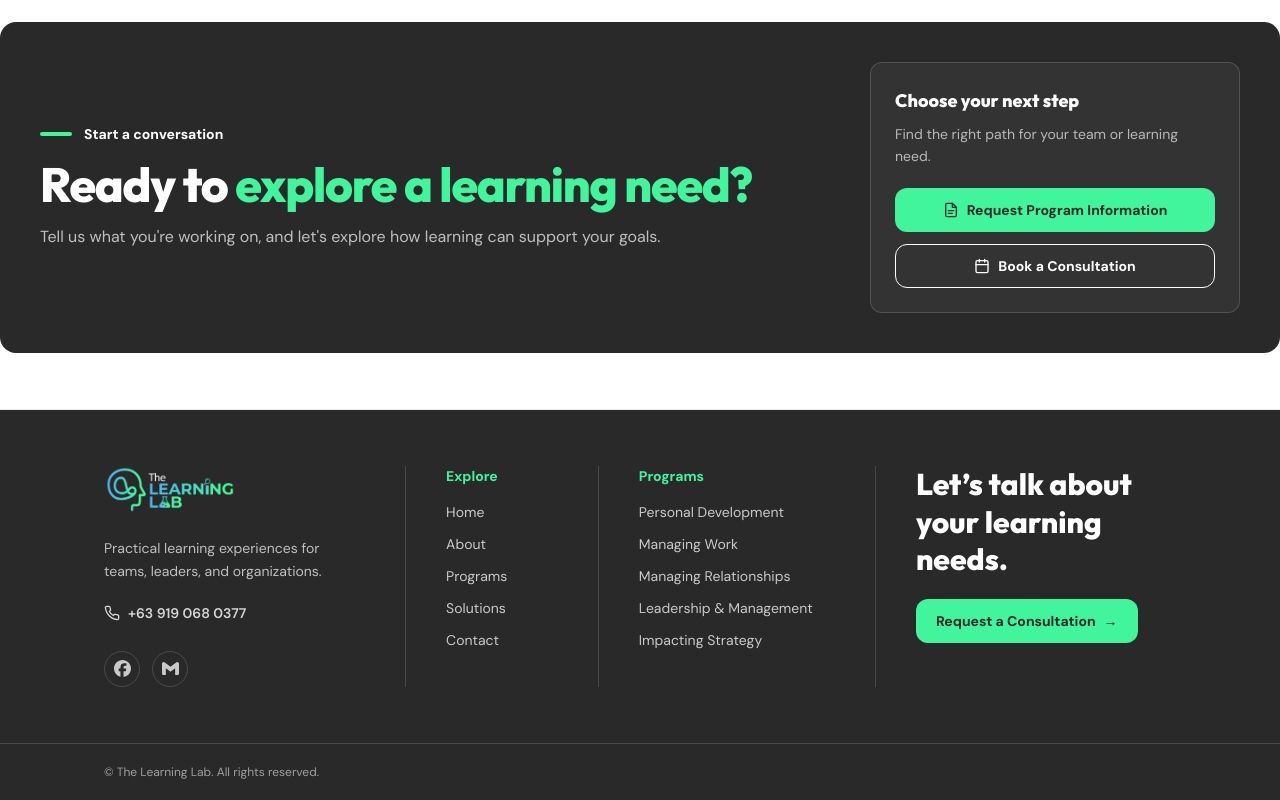
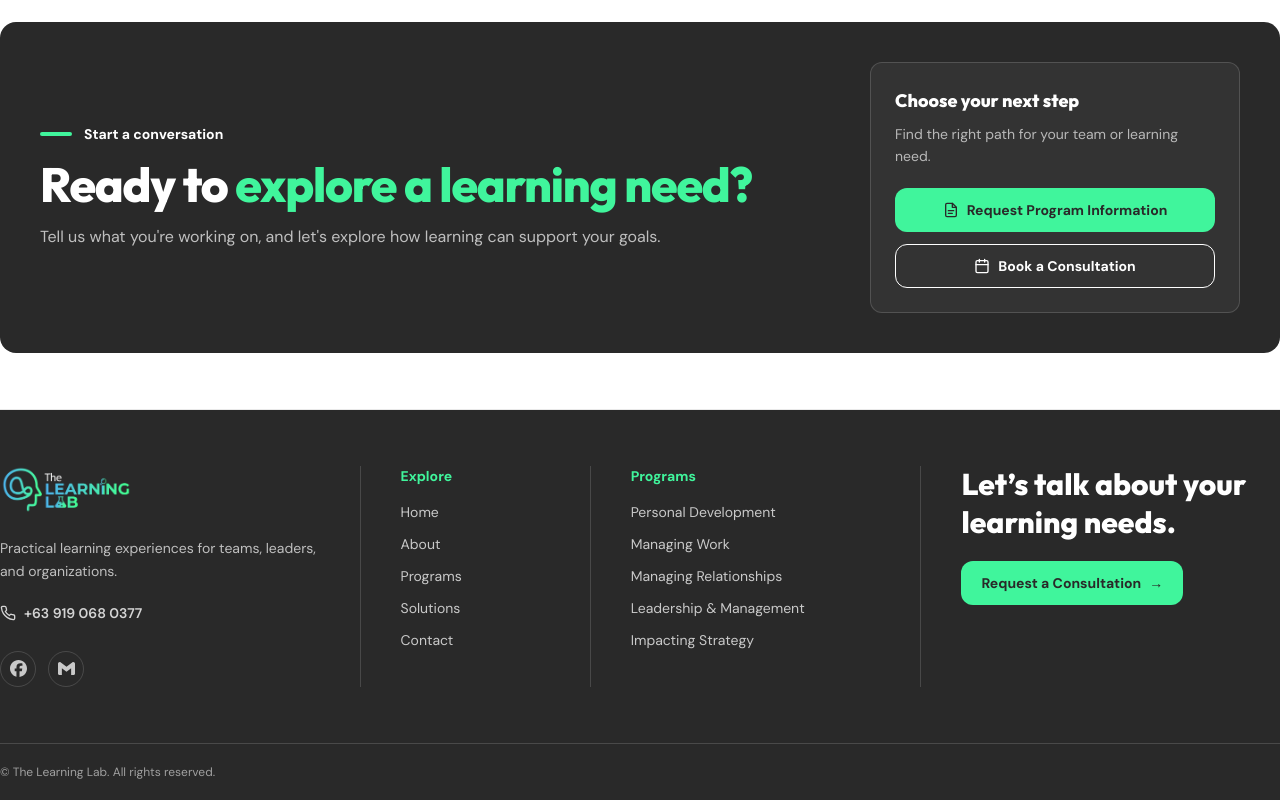
Before and after one commit to gabzy0423/The-Learning-Lab, a Next.js app: page / in a window 1280 px wide. Shown: the part 2868-3668 px from the top of the page. Built offline with nearby package versions, Linux system fonts and the light colour scheme.

Commit message:
Align footer with page grid

```diff
--- a/components/layout/Footer.tsx
+++ b/components/layout/Footer.tsx
@@ -13,7 +13,7 @@ const footerLinks = [
 export function Footer() {
   return (
     <footer className="bg-brand-charcoal text-brand-white">
-      <div className="mx-auto grid max-w-[74rem] gap-10 px-7 py-12 sm:px-10 lg:grid-cols-[1.25fr_0.8fr_1.15fr_1.25fr] lg:gap-0 lg:px-14 lg:py-14">
+      <div className="mx-auto grid max-w-[80rem] gap-10 px-7 py-12 sm:px-10 lg:grid-cols-[1.25fr_0.8fr_1.15fr_1.25fr] lg:gap-0 lg:px-0 lg:py-14">
         <div className="lg:pr-10">
           <Link href="/" aria-label="The Learning Lab home" className="inline-flex rounded-md focus-visible:outline-2 focus-visible:outline-brand-cyan-blue">
             <Image src="/assets/logo/learning-lab-logo-transparent.png" alt="The Learning Lab" width={360} height={132} className="h-12 w-auto" />
@@ -71,7 +71,7 @@ export function Footer() {
         </div>
       </div>
       <div className="border-t border-brand-white/15">
-        <div className="mx-auto max-w-[74rem] px-7 py-5 text-xs text-brand-white/55 sm:px-10 lg:px-14">
+        <div className="mx-auto max-w-[80rem] px-7 py-5 text-xs text-brand-white/55 sm:px-10 lg:px-0">
           © The Learning Lab. All rights reserved.
         </div>
       </div>
```
Also changed, not shown: 2 other files (tests, documents, lock files or other folders).
